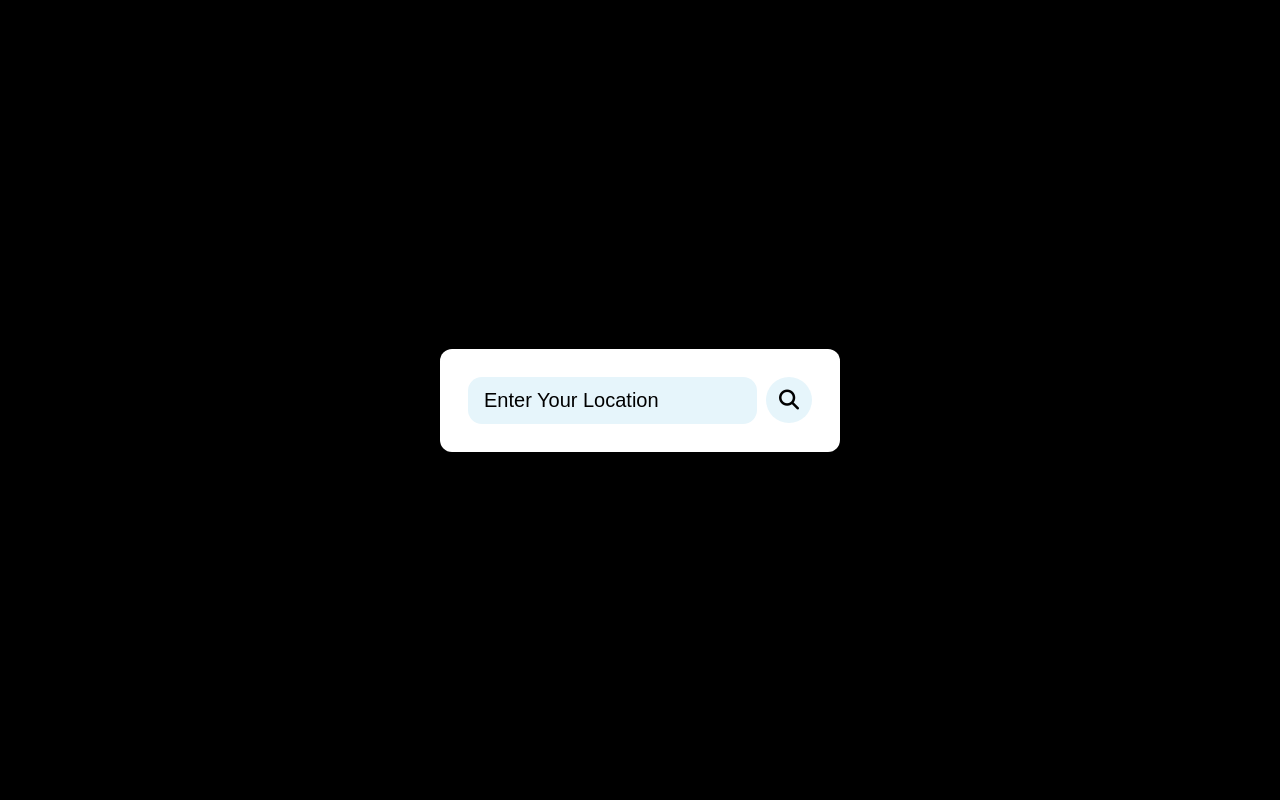
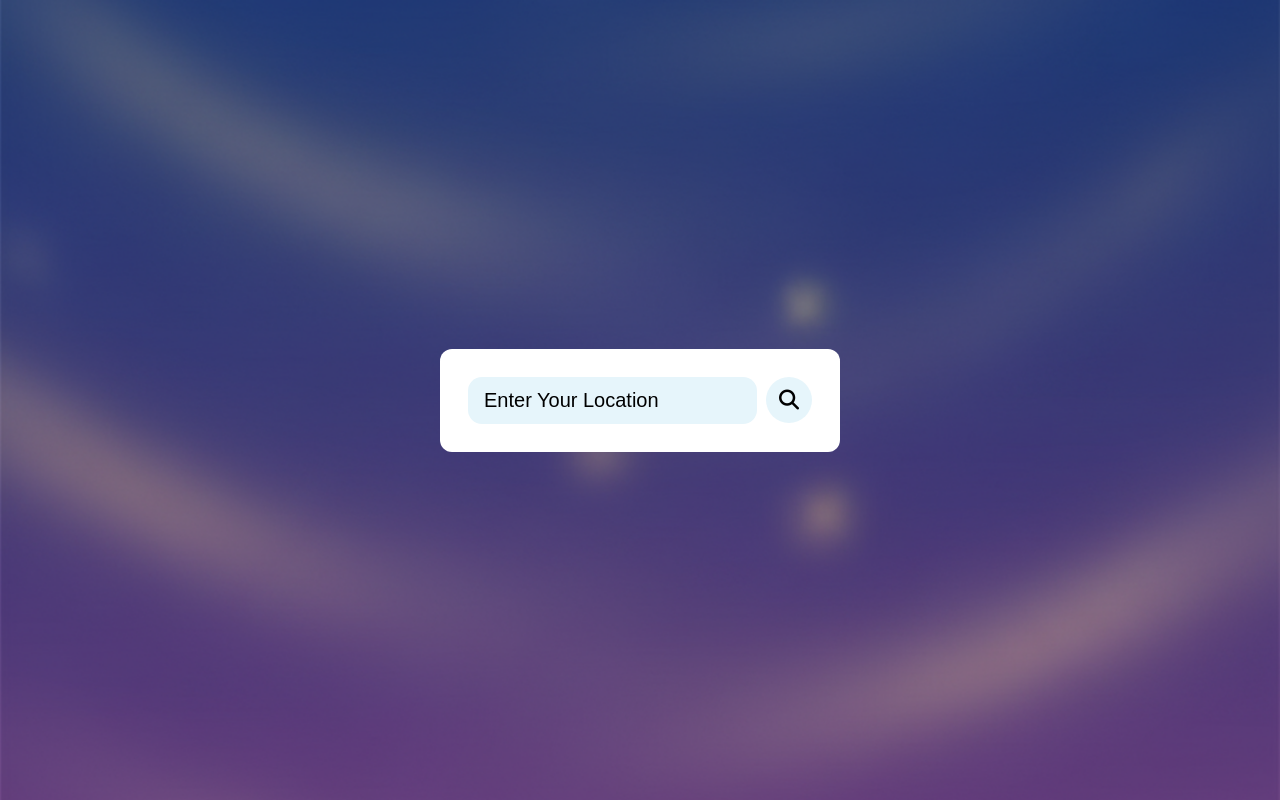
Before and after one commit to priyankorisaha/weather_app, a plain HTML site: page index.html in a window 1280 px wide. Drawn offline with Linux system fonts and the light colour scheme.

Commit message:
added background

```diff
--- a/style.css
+++ b/style.css
@@ -12,7 +12,11 @@ body{
     display: flex;
     justify-content: center;
     align-items: center;
-    background-color: #000;
+
+    background-image: url("bg1.png"); /* path to image */
+    background-size: cover;     /* fill screen */
+    background-position: center;
+    background-repeat: no-repeat;
 }
 
 .container{
```
Also changed, not shown: bg1.png (added).
